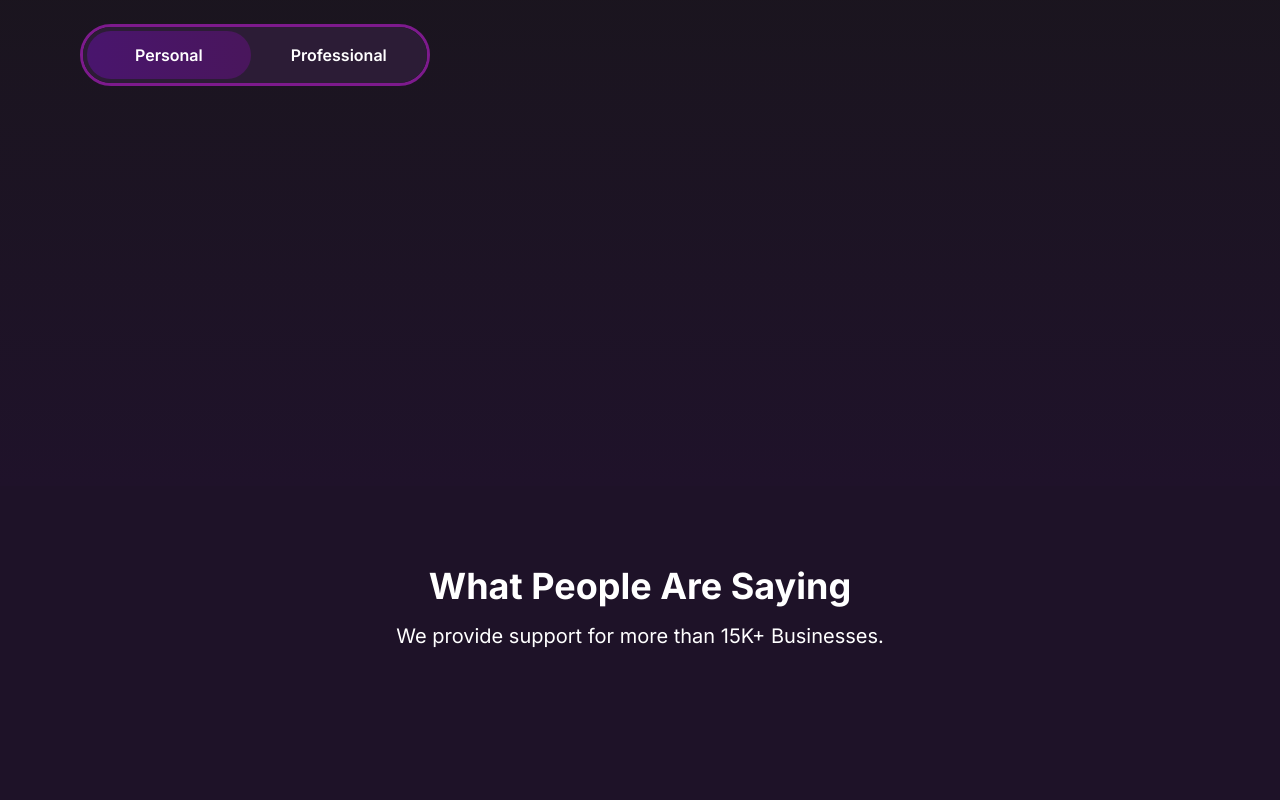
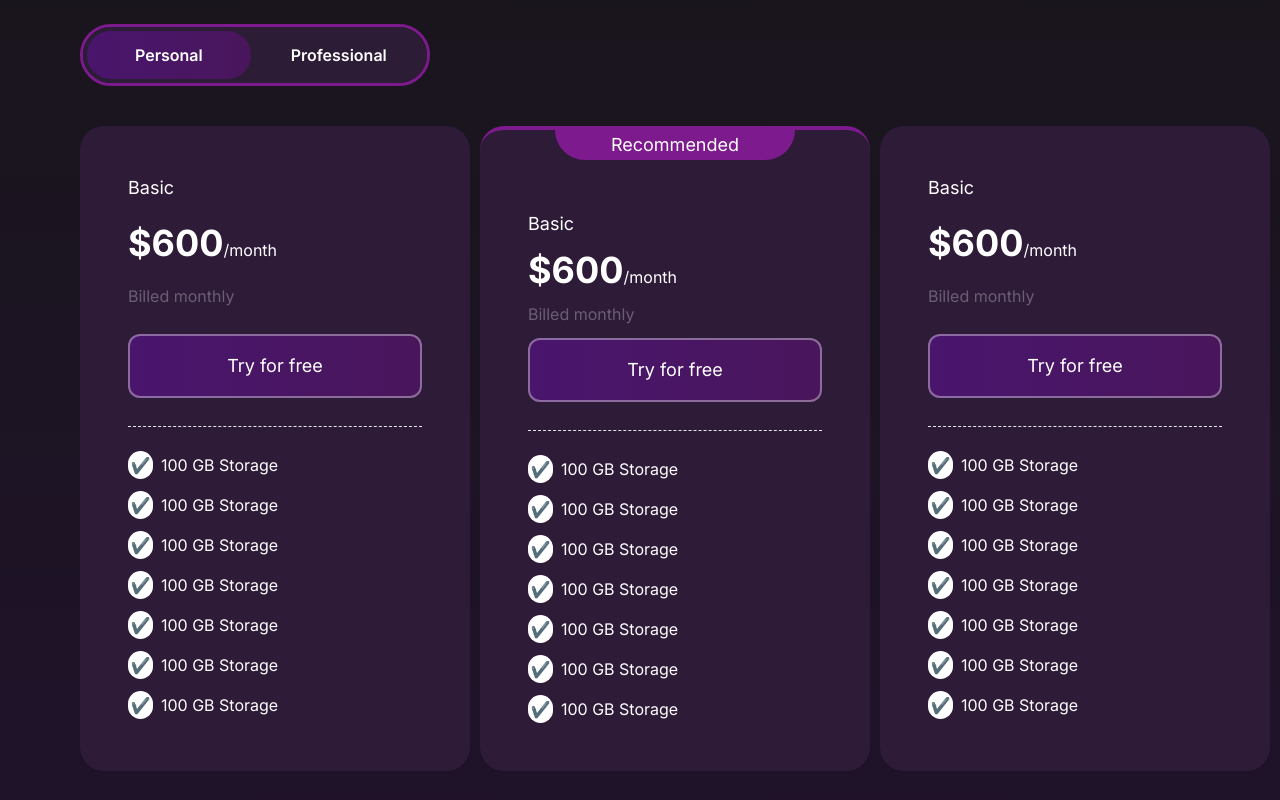
Before and after one commit to codermat03/codermat_app, a Next.js app: page / in a window 1280 px wide. Shown: the part 6060-6860 px from the top of the page. Built offline with nearby package versions, Linux system fonts and the light colour scheme.

Commit message:
added pricing & testimonials

```diff
--- a/package.json
+++ b/package.json
@@ -19,6 +19,7 @@
     "@types/node": "^20",
     "@types/react": "^18",
     "@types/react-dom": "^18",
+    "@types/react-icons": "^3.0.0",
     "eslint": "^8",
     "eslint-config-next": "14.2.7",
     "postcss": "^8",
--- a/src/app/components/pricing/Pricing.tsx
+++ b/src/app/components/pricing/Pricing.tsx
@@ -2,19 +2,84 @@ import React from 'react';
 
 const Pricing = () => {
     return (
-        <div className='pt-20 pb-72 bg-gradient-to-b from-[#181619] to-[#1F122A]'>
+        <div className='pt-20 pb-20 bg-gradient-to-b from-[#181619] to-[#1F122A]'>
             <h1 className='text-center font-bold text-4xl'>Pricing Options for Our Services</h1>
             <p className='text-center text-xl w-1/2 m-auto pt-4'>We focus on ergonomics and meeting you where you work. It’s only a keystroke away.</p>
             <div className='mx-20 mt-20'>
-                <div className='w-[350px] rounded-full border-[3.5px] border-[#7D1A8D]'>
+                <div className='w-[350px] mb-10 rounded-full border-[3.5px] border-[#7D1A8D]'>
                     <div className='flex bg-[#2C1C36] rounded-full items-center p-1 gap-10 font-semibold text-md'>
                         <button className='bg-gradient-to-r from-[#49156D] to-[#49165C] py-3 px-12 rounded-full'>Personal</button>
                         <button className='py-3'>Professional</button>
                     </div>
                 </div>
-                <div className='grid grid-cols-3 justify-center gap-y-12 mx-20 my-14'>
+                <div className='grid grid-cols-3 justify-center gap-20'>
+                    <div className='grid gap-3 mx-auto bg-[#2D1B38] p-12 rounded-3xl w-[390px]'>
+                        <h1 className='text-lg'>Basic</h1>
+                        <h1><span className='text-4xl font-bold'>${600}</span>/month</h1>
+                        <p className='text-[#ffffff4c]'>Billed monthly</p>
+                        <div className="divide-y divide-dashed grid gap-5">
+                            <button className="mb-2 mt-auto border-2 text-lg gap-2 border-[#ffffff5e] bg-gradient-to-r from-[#49156D] to-[#49165C] px- py-4 rounded-xl">
+                                Try for free
+                            </button>
+                            <div className='flex flex-col gap-3'>
+                                <p className='flex gap-2 items-center mt-6'><span className='bg-white rounded-full py-[2px] px-[2.5px]'>✔️</span> 100 GB Storage</p>
+                                <p className='flex gap-2 items-center'><span className='bg-white rounded-full py-[2px] px-[2.5px]'>✔️</span> 100 GB Storage</p>
+                                <p className='flex gap-2 items-center'><span className='bg-white rounded-full py-[2px] px-[2.5px]'>✔️</span> 100 GB Storage</p>
+                                <p className='flex gap-2 items-center'><span className='bg-white rounded-full py-[2px] px-[2.5px]'>✔️</span> 100 GB Storage</p>
+                                <p className='flex gap-2 items-center'><span className='bg-white rounded-full py-[2px] px-[2.5px]'>✔️</span> 100 GB Storage</p>
+                                <p className='flex gap-2 items-center'><span className='bg-white rounded-full py-[2px] px-[2.5px]'>✔️</span> 100 GB Storage</p>
+                                <p className='flex gap-2 items-center'><span className='bg-white rounded-full py-[2px] px-[2.5px]'>✔️</span> 100 GB Storage</p>
+                            </div>
+                        </div>
+                    </div>
+                    <div className='relative grid border-t-4 border-[#7D1A8D] gap-3 mx-auto bg-[#2D1B38] p-12 rounded-3xl w-[390px]'>
+                        {/* Upper rounded border with centered text */}
+                        <div className="absolute left-1/2 transform -translate-x-1/2 bg-[#7D1A8D] w-[240px] h-[30px] rounded-b-full flex justify-center items-center text-white text-lg">
+                            Recommended
+                        </div>
 
-                    {/* {services.map((service: service) => <ServiceCard service={service} key={service.id} />)} */}
+                        {/* Content inside the card */}
+                        <h1 className='text-lg mt-8'>Basic</h1>
+                        <h1><span className='text-4xl font-bold'>${600}</span>/month</h1>
+                        <p className='text-[#ffffff4c]'>Billed monthly</p>
+
+                        <div className="divide-y divide-dashed grid gap-5">
+                            <button className="mb-2 mt-auto border-2 text-lg gap-2 border-[#ffffff5e] bg-gradient-to-r from-[#49156D] to-[#49165C] px-4 py-4 rounded-xl">
+                                Try for free
+                            </button>
+
+                            <div className='flex flex-col gap-3'>
+                                <p className='flex gap-2 items-center mt-6'><span className='bg-white rounded-full py-[2px] px-[2.5px]'>✔️</span> 100 GB Storage</p>
+                                <p className='flex gap-2 items-center'><span className='bg-white rounded-full py-[2px] px-[2.5px]'>✔️</span> 100 GB Storage</p>
+                                <p className='flex gap-2 items-center'><span className='bg-white rounded-full py-[2px] px-[2.5px]'>✔️</span> 100 GB Storage</p>
+                                <p className='flex gap-2 items-center'><span className='bg-white rounded-full py-[2px] px-[2.5px]'>✔️</span> 100 GB Storage</p>
+                                <p className='flex gap-2 items-center'><span className='bg-white rounded-full py-[2px] px-[2.5px]'>✔️</span> 100 GB Storage</p>
+                                <p className='flex gap-2 items-center'><span className='bg-white rounded-full py-[2px] px-[2.5px]'>✔️</span> 100 GB Storage</p>
+                                <p className='flex gap-2 items-center'><span className='bg-white rounded-full py-[2px] px-[2.5px]'>✔️</span> 100 GB Storage</p>
+                            </div>
+                        </div>
+                    </div>
+
+                    <div className='grid gap-3 mx-auto bg-[#2D1B38] p-12 rounded-3xl w-[390px]'>
+                        <h1 className='text-lg'>Basic</h1>
+                        <h1><span className='text-4xl font-bold'>${600}</span>/month</h1>
+                        <p className='text-[#ffffff4c]'>Billed monthly</p>
+                        <div className="divide-y divide-dashed grid gap-5">
+                            <button className="mb-2 mt-auto border-2 text-lg gap-2 border-[#ffffff5e] bg-gradient-to-r from-[#49156D] to-[#49165C] px- py-4 rounded-xl">
+                                Try for free
+                            </button>
+                            <div className='flex flex-col gap-3'>
+                                <p className='flex gap-2 items-center mt-6'><span className='bg-white rounded-full py-[2px] px-[2.5px]'>✔️</span> 100 GB Storage</p>
+                                <p className='flex gap-2 items-center'><span className='bg-white rounded-full py-[2px] px-[2.5px]'>✔️</span> 100 GB Storage</p>
+                                <p className='flex gap-2 items-center'><span className='bg-white rounded-full py-[2px] px-[2.5px]'>✔️</span> 100 GB Storage</p>
+                                <p className='flex gap-2 items-center'><span className='bg-white rounded-full py-[2px] px-[2.5px]'>✔️</span> 100 GB Storage</p>
+                                <p className='flex gap-2 items-center'><span className='bg-white rounded-full py-[2px] px-[2.5px]'>✔️</span> 100 GB Storage</p>
+                                <p className='flex gap-2 items-center'><span className='bg-white rounded-full py-[2px] px-[2.5px]'>✔️</span> 100 GB Storage</p>
+                                <p className='flex gap-2 items-center'><span className='bg-white rounded-full py-[2px] px-[2.5px]'>✔️</span> 100 GB Storage</p>
+                            </div>
+                        </div>
+                    </div>
+                    {/* {pricing.map((service: service) => <PricingCard pricing={item} key={item.id} />)} */}
                 </div>
             </div>
         </div>
```
Also changed, not shown: 1 other file (tests, documents, lock files or other folders).
